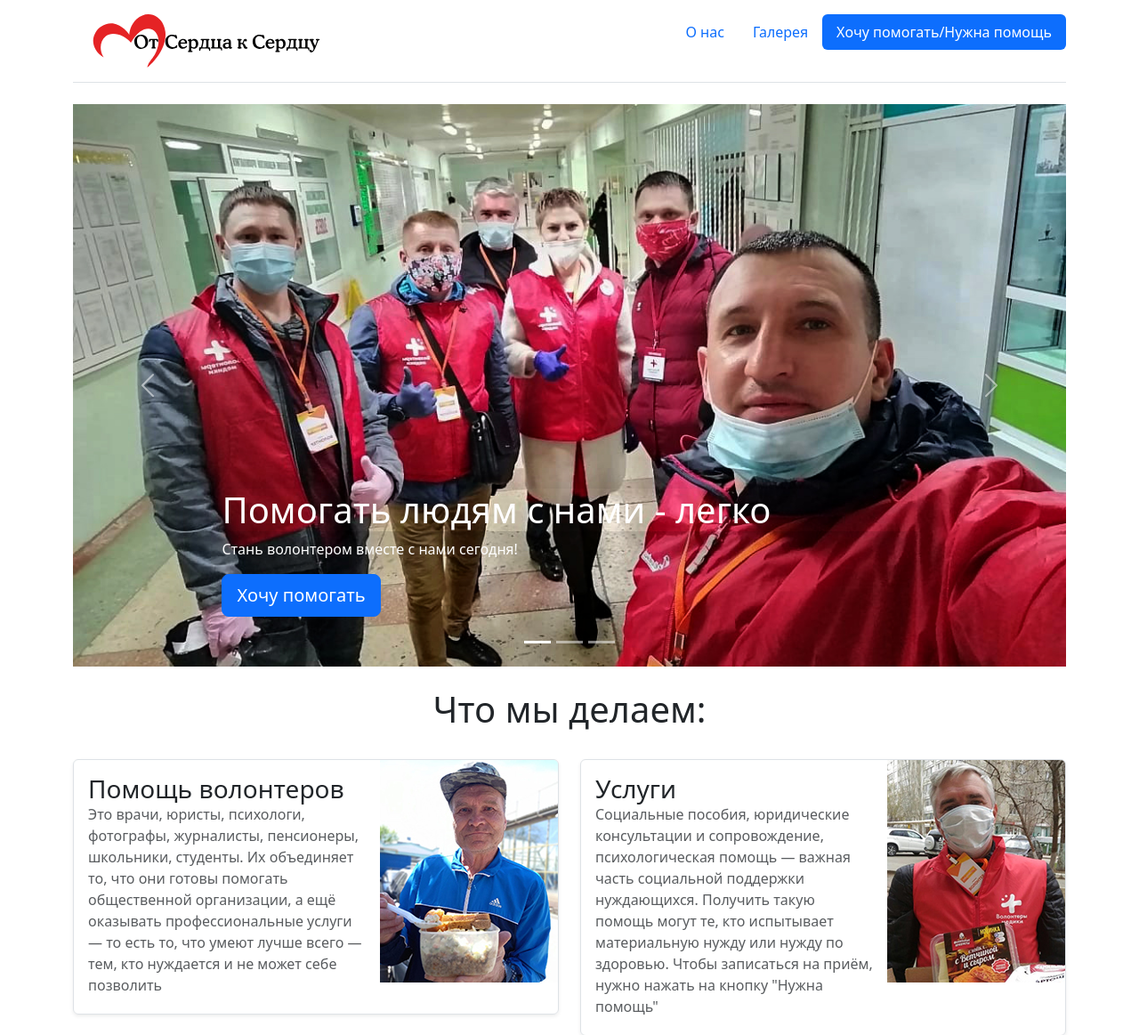
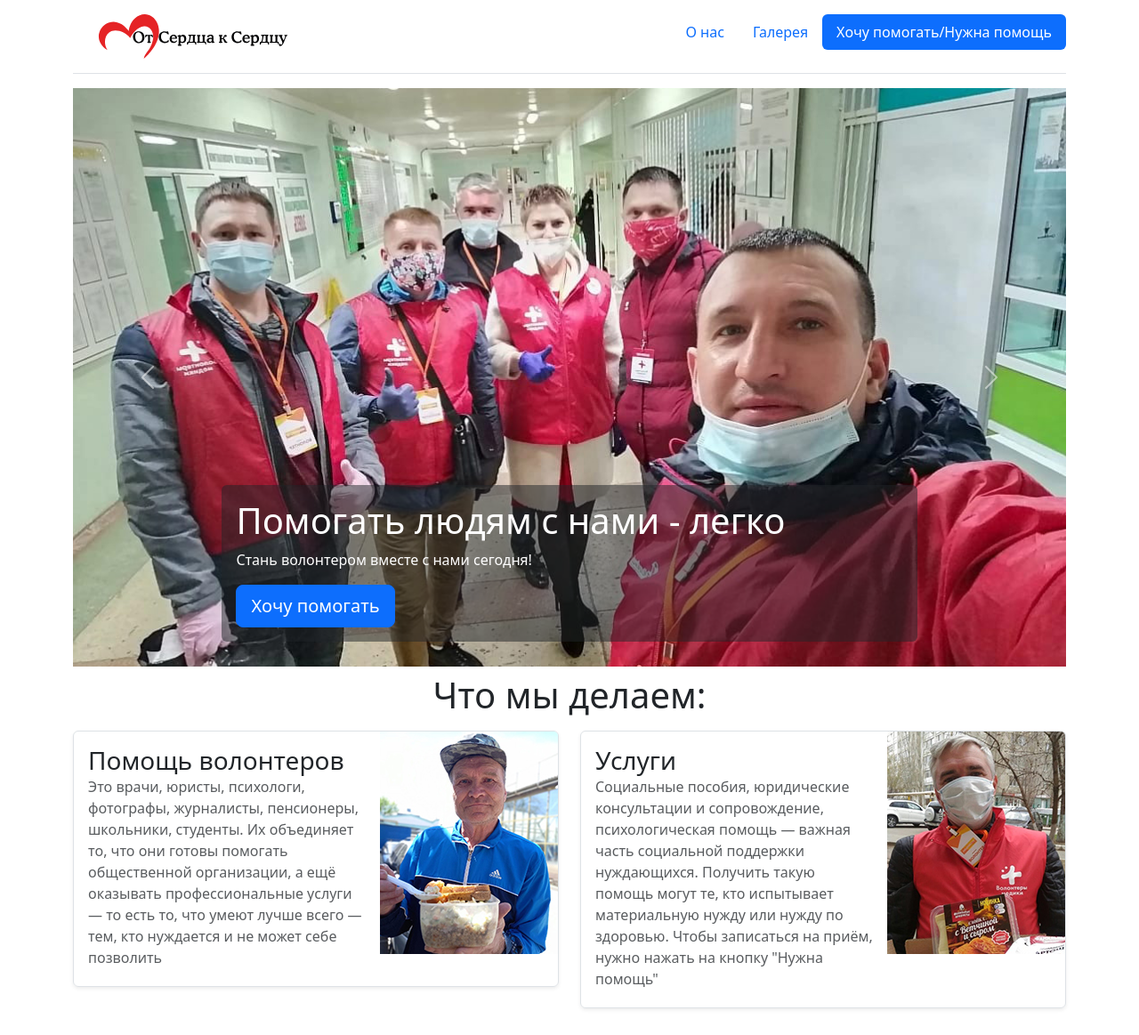
Before and after one commit to gevix/otSerdca, a Django app: page / in a window 1280 px wide. Shown: the top 1163 px of the page at 89% size. Run offline with Django 4.2, Linux system fonts and the light colour scheme.

Commit message:
you guessed it right I fixed gallery one more time

```diff
--- a/otSerdca/blog/templates/blog/base.html
+++ b/otSerdca/blog/templates/blog/base.html
@@ -30,21 +30,27 @@
         left: 50%;
         transform: translateX(-50%) translateY(-50%);
       }
+      .carousel-item img {
+        object-fit: cover; /* Do not scale the image */
+        object-position: center; /* Center the image within the element */
+        width: 100%;
+        max-height: 650px;
+      }
     </style>
   </head>
   <body>
     <div class="container">
       <header
-        class="d-flex flex-wrap justify-content-center py-3 mb-4 border-bottom"
+        class="d-flex flex-wrap justify-content-center py-3 mb-3 border-bottom"
       >
         <a
           href="/"
-          class="d-flex align-items-center mb-3 mb-md-0 me-md-auto link-body-emphasis text-decoration-none"
+          class="d-flex align-items-center mb-md-0 me-md-auto link-body-emphasis text-decoration-none"
         >
           <img
             class="bi me-2"
-            width="300"
-            height="60"
+            width="270"
+            height="50"
             src="{% static 'blog/logo.svg' %}"
           />
           <use xlink:href="#bootstrap"></use>
--- a/otSerdca/blog/templates/blog/index.html
+++ b/otSerdca/blog/templates/blog/index.html
@@ -8,39 +8,35 @@
 {% load static %}
 <main class="container">
 <div id="myCarousel" class="carousel slide" data-bs-ride="carousel">
-    <div class="carousel-indicators">
-      <button type="button" data-bs-target="#myCarousel" data-bs-slide-to="0" class="active" aria-label="Slide 1" aria-current="true"></button>
-      <button type="button" data-bs-target="#myCarousel" data-bs-slide-to="1" aria-label="Slide 2" class=""></button>
-      <button type="button" data-bs-target="#myCarousel" data-bs-slide-to="2" aria-label="Slide 3" class=""></button>
-    </div>
+
     <div class="carousel-inner">
       <div class="carousel-item active">
         <img src="{% static 'blog/main1.jpg' %}" class="d-block w-100" alt=""/>
-        <div class="container">
-          <div class="carousel-caption text-start">
-            <h1 class = "shadow-lg" >Помогать людям с нами - легко</h1>
+        <div class="container ">
+          <div class="carousel-caption text-start bg-dark bg-opacity-50 p-3 mb-2 rounded">
+            <h1>Помогать людям с нами - легко</h1>
             <p>Стань волонтером вместе с нами сегодня!</p>
-            <p><a class="btn btn-lg btn-primary" href="/about">Хочу помогать</a></p>
+            <a class="btn btn-lg btn-primary" href="/about">Хочу помогать</a>
           </div>
         </div>
       </div>
       <div class="carousel-item">
         <img src="{% static 'blog/main2.jpg' %}" class="d-block w-100" alt=""/>
         <div class="container">
-          <div class="carousel-caption">
+          <div class="carousel-caption text-start bg-dark bg-opacity-50 p-3 mb-2 rounded">
             <h1 class = "shadow-lg" >Помогаем нуждающимся</h1>
             <p>Обратитесь к нам, когда нужна помощь</p>
-            <p><a class="btn btn-lg btn-primary" href="/about">Нужна помощь</a></p>
+            <a class="btn btn-lg btn-primary" href="/about">Нужна помощь</a>
           </div>
         </div>
       </div>
       <div class="carousel-item">
         <img src="{% static 'blog/main3.jpg' %}" class="d-block w-100" alt=""/>
         <div class="container">
-          <div class="carousel-caption text-end">
+          <div class="carousel-caption text-start bg-dark bg-opacity-50 p-3 mb-2 rounded">
             <h1 class = "shadow-lg" >Вместе мы сделаем этот мир добрее!</h1>
-            <p>Если вы попали в трудную ситуацию или хотите помочь, свяжитесь с нами</p>
-            <p><a class="btn btn-lg btn-primary" href="/about">Связаться</a></p>
+            <p>Свяжитесь с нами</p>
+            <a class="btn btn-lg btn-primary" href="/about">Связаться</a>
           </div>
         </div>
       </div>
@@ -55,7 +51,7 @@
     </button>
   </div>
 
-  <h1 class="text-center p-4">Что мы делаем:</h1>
+  <h1 class="text-center p-2">Что мы делаем:</h1>
   <div class="row mb-2">
     <div class="col-md-6">
       <div class="row g-0 border rounded overflow-hidden flex-md-row mb-4 shadow-sm h-md-250 position-relative">
```
Also changed, not shown: otSerdca/blog/static/blog/main1.jpg, otSerdca/blog/static/blog/main2.jpg, otSerdca/blog/static/blog/main3.jpg.
